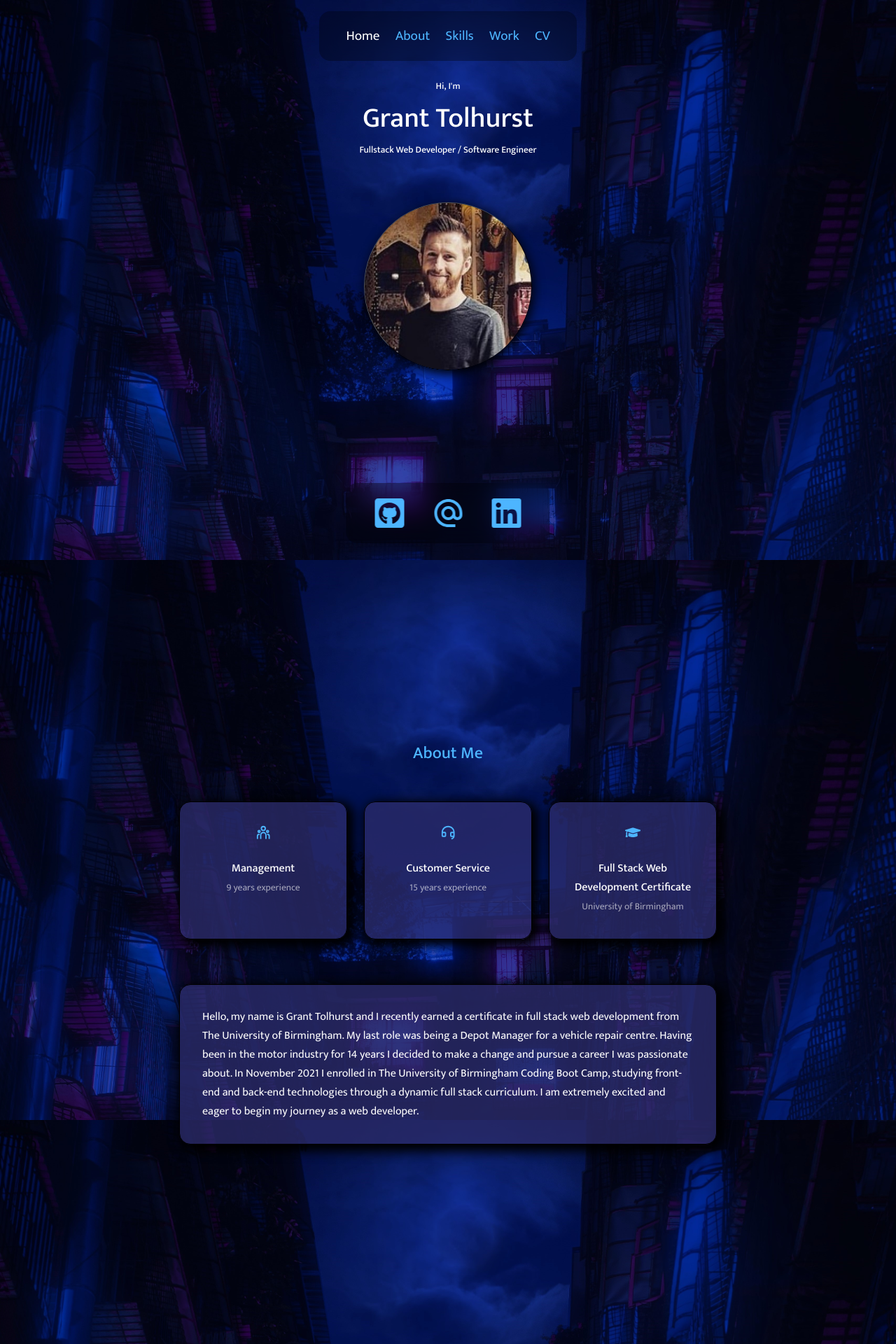
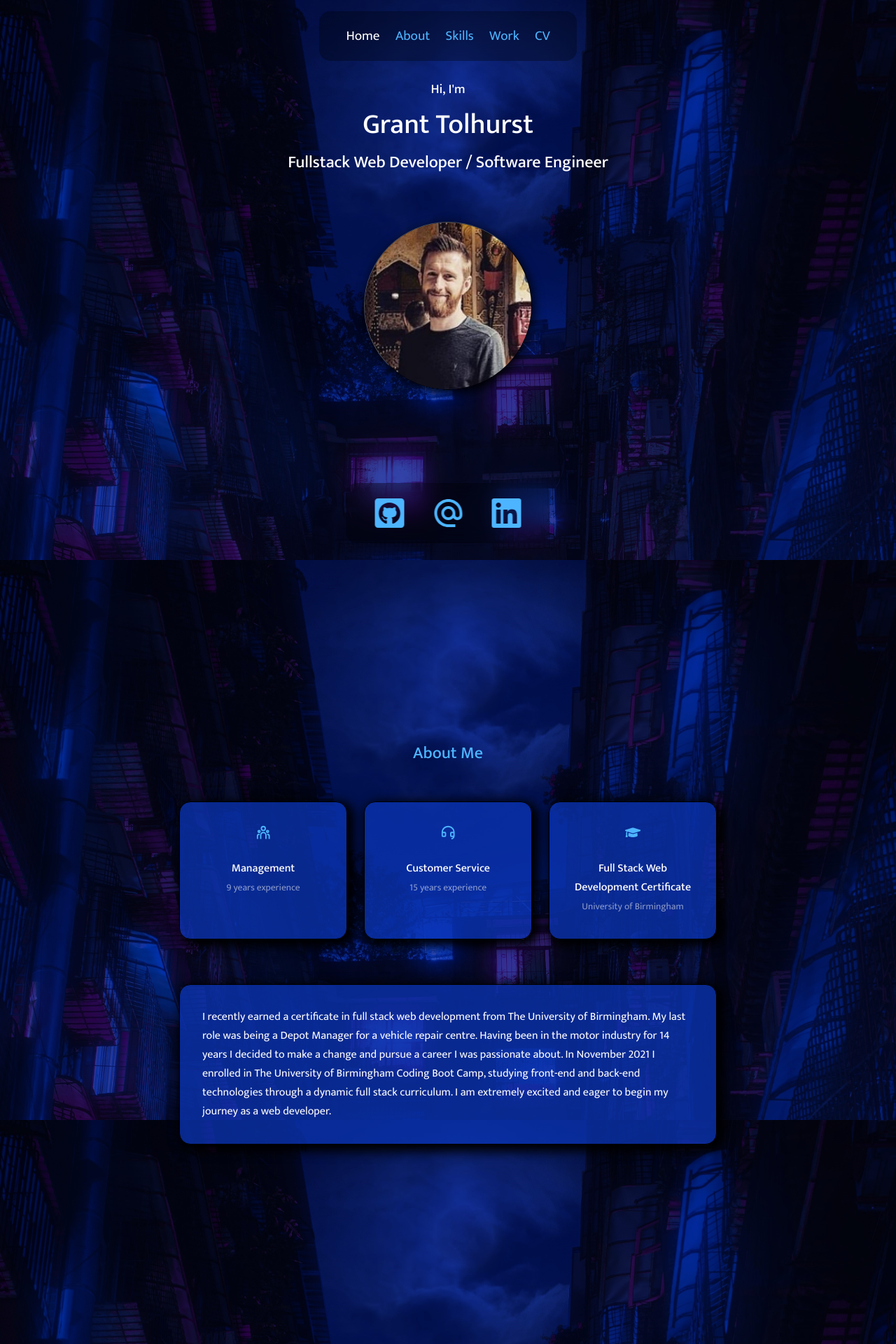
Before and after one commit to GrantRT/react-portfolio, a React (Create React App) app: page / in a window 1280 px wide. Shown: the top 1920 px of the page at 70% size. Built offline with nearby package versions, Linux system fonts and the light colour scheme.

Commit message:
slight colour changes and readme

```diff
--- a/src/components/About/About.jsx
+++ b/src/components/About/About.jsx
@@ -28,9 +28,9 @@ const About = () => {
             </article>
           </div>
           <p>
-            Hello, my name is Grant Tolhurst and I recently earned a certificate in full stack web development from The University of Birmingham. My last role was being a Depot Manager for a vehicle
-            repair centre. Having been in the motor industry for 14 years I decided to make a change and pursue a career I was passionate about. In November 2021 I enrolled in The University of
-            Birmingham Coding Boot Camp, studying front-end and back-end technologies through a dynamic full stack curriculum. I am extremely excited and eager to begin my journey as a web developer.
+            I recently earned a certificate in full stack web development from The University of Birmingham. My last role was being a Depot Manager for a vehicle repair centre. Having been in the
+            motor industry for 14 years I decided to make a change and pursue a career I was passionate about. In November 2021 I enrolled in The University of Birmingham Coding Boot Camp, studying
+            front-end and back-end technologies through a dynamic full stack curriculum. I am extremely excited and eager to begin my journey as a web developer.
           </p>
         </div>
       </div>
--- a/src/components/Home/Home.jsx
+++ b/src/components/Home/Home.jsx
@@ -10,9 +10,9 @@ const Home = () => {
     <>
       <header id="home">
         <div className="container header__container">
-          <h5>Hi, I'm</h5>
+          <h3>Hi, I'm</h3>
           <h1>Grant Tolhurst</h1>
-          <h5 className="light-colour">Fullstack Web Developer / Software Engineer</h5>
+          <h2 className="light-colour">Fullstack Web Developer / Software Engineer</h2>
           <img src={PHOTO} className="photo" alt="Grant Tolhurst" />
           <div className="home__contact">
             <a href="https://github.com/GrantRT" target="_blank">
--- a/src/components/Work/work.css
+++ b/src/components/Work/work.css
@@ -33,6 +33,8 @@
   max-width: 370px;
   height: 200px;
   object-fit: cover;
+  margin-left: auto;
+  margin-right: auto;
 }
 
 .work__project h3 {
--- a/src/index.css
+++ b/src/index.css
@@ -11,13 +11,12 @@
 }
 
 :root {
-  /*  */
-  --background-colour: #1f1f38;
-  --background-colour-variant: rgba(44, 44, 108, 0.75);
+  --background-colour: #05082b;
+  --background-colour-variant: rgba(10, 52, 182, 0.75);
   --primary-colour: #4db5ff;
-  --primary-colour-variant: rgba(77, 181, 255, 0.4);
+  --primary-colour-variant: #476cf0;
   --white-colour: #fff;
-  --light-colour: rgba(255, 255, 255, 0.6);
+  --light-colour: rgba(255, 255, 255, 0.534);
 
   --container-width-lg: 75%;
   --container-width-md: 86%;
```
Also changed, not shown: 1 other file (tests, documents, lock files or other folders).
